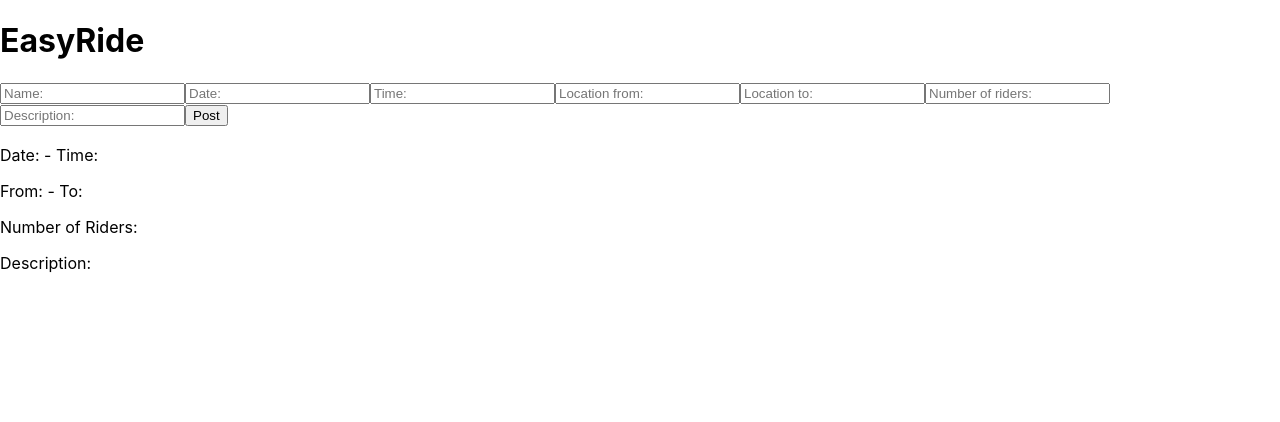
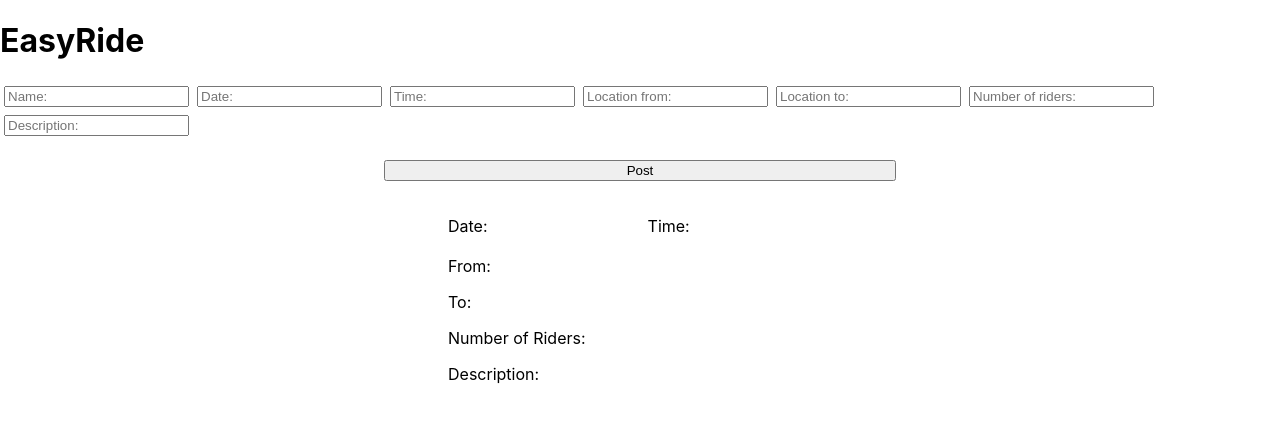
Before and after one commit to RohilKalra/EasyRide, a React (Create React App) app in the folder frontend/: page / in a window 1280 px wide. Shown: the top 422 px of the page. Built offline with nearby package versions, Linux system fonts and the light colour scheme.

Commit message:
CSS formatting

```diff
--- a/frontend/src/App.js
+++ b/frontend/src/App.js
@@ -8,7 +8,7 @@ function App(props) {
   const [date, setDate] = useState("");
   const [time, setTime] = useState("");
   const [description, setDescription] = useState("");
-  const [num_riders, setRiders] = useState("");
+  const [num_riders, setRiders] = useState();
   const [locationTo, setLocationTo] = useState("");
   const [username, setUsername] = useState("");
   const [locationFrom, setLocationFrom] = useState("");
@@ -21,10 +21,13 @@ function Posts(props){
   return(
     <div className='Posts'>
         <h3> {props.user} </h3>
-        <p> Date: {props.date} - Time: {props.time} </p>
-        <p>From: {props.locationFrom} - To: {props.locationTo}</p>
+        <div style={{display: 'block', marginLeft: 'auto', marginRight: 'auto', width:'30%'}}><p style={{float:'left'}}> Date: {props.date}</p>  <p style={{paddingLeft: '160px',float:'left'}}>Time: {props.time} </p></div>
+        <div style={{display: 'block', marginLeft: 'auto', marginRight: 'auto', width:'30%'}}>
+          <br/>
+        <div ><p style={{paddingTop:'20px'}}>From: {props.locationFrom} </p><p>To: {props.locationTo}</p></div>
         <p>Number of Riders: {props.num_riders}</p>
         <p>Description: {props.description}</p>
+        </div>
     </div>
   );
 }
@@ -44,7 +47,7 @@ function Posts(props){
       alert("Please provide input for all of the required fields.");
     }
     axios.post(URL + "/feed/new", {
-      time: time,
+      time: posts.time,
       username: username,
       date: date,
       description: description,
@@ -62,14 +65,14 @@ function Posts(props){
   return (
     <div>
       <h1>EasyRide</h1>
-      <input  type="text" value={username} onChange={(e)=>setUsername(e.target.value)} placeholder="Name:"></input>
-      <input  type="text" value={date} onChange={(e)=>setDate(e.target.value)} placeholder="Date:"></input>
-      <input  type="text" value={time} onChange={(e)=>setTime(e.target.value)} placeholder="Time:"></input>
-      <input  type="text" value={locationFrom} onChange={(e)=>setLocationFrom(e.target.value)} placeholder="Location from:"></input>
-      <input  type="text" value={locationTo} onChange={(e)=>setLocationTo(e.target.value)} placeholder="Location to:"></input>
-      <input  type="text" value={num_riders} onChange={(e)=>setRiders(e.target.value)} placeholder="Number of riders:"></input>
-      <input  type="text" value={description} onChange={(e)=>setDescription(e.target.value)} placeholder="Description:"></input>
-   <button onClick={()=>{addPost();}}>Post</button>
+      <input style={{margin:'4px'}} type="text" value={username} onChange={(e)=>setUsername(e.target.value)} placeholder="Name:"></input>
+      <input style={{margin:'4px'}} type="text" value={date} onChange={(e)=>setDate(e.target.value)} placeholder="Date:"></input>
+      <input style={{margin:'4px'}}  type="text" value={time} onChange={(e)=>setTime(e.target.value)} placeholder="Time:"></input>
+      <input  style={{margin:'4px'}} type="text" value={locationFrom} onChange={(e)=>setLocationFrom(e.target.value)} placeholder="Location from:"></input>
+      <input style={{margin:'4px'}}  type="text" value={locationTo} onChange={(e)=>setLocationTo(e.target.value)} placeholder="Location to:"></input>
+      <input style={{margin:'4px'}} type="text" value={num_riders} onChange={(e)=>setRiders(e.target.value)} placeholder="Number of riders:"></input>
+      <input style={{margin:'4px'}}  type="text" value={description} onChange={(e)=>setDescription(e.target.value)} placeholder="Description:"></input>
+   <br/><button onClick={()=>{addPost();}} style={{width:'600px', display: 'block', marginLeft: 'auto', marginRight: 'auto', width: '40%', marginTop:'20px'}}>Post</button>
 
       {posts.map((post, i) =>
         <div key={i}>
```
Also changed, not shown: 1 other file (tests, documents, lock files or other folders).
